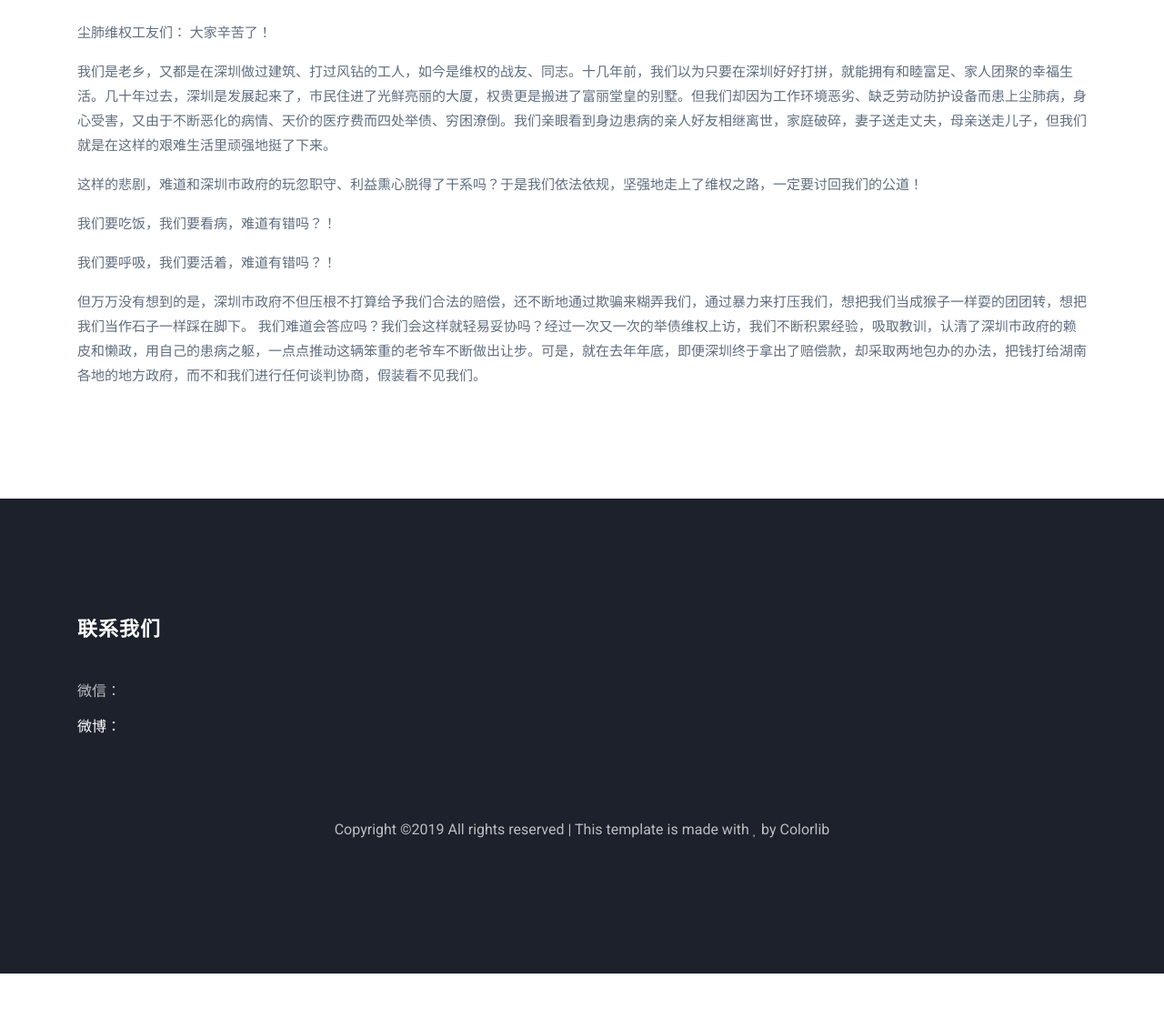
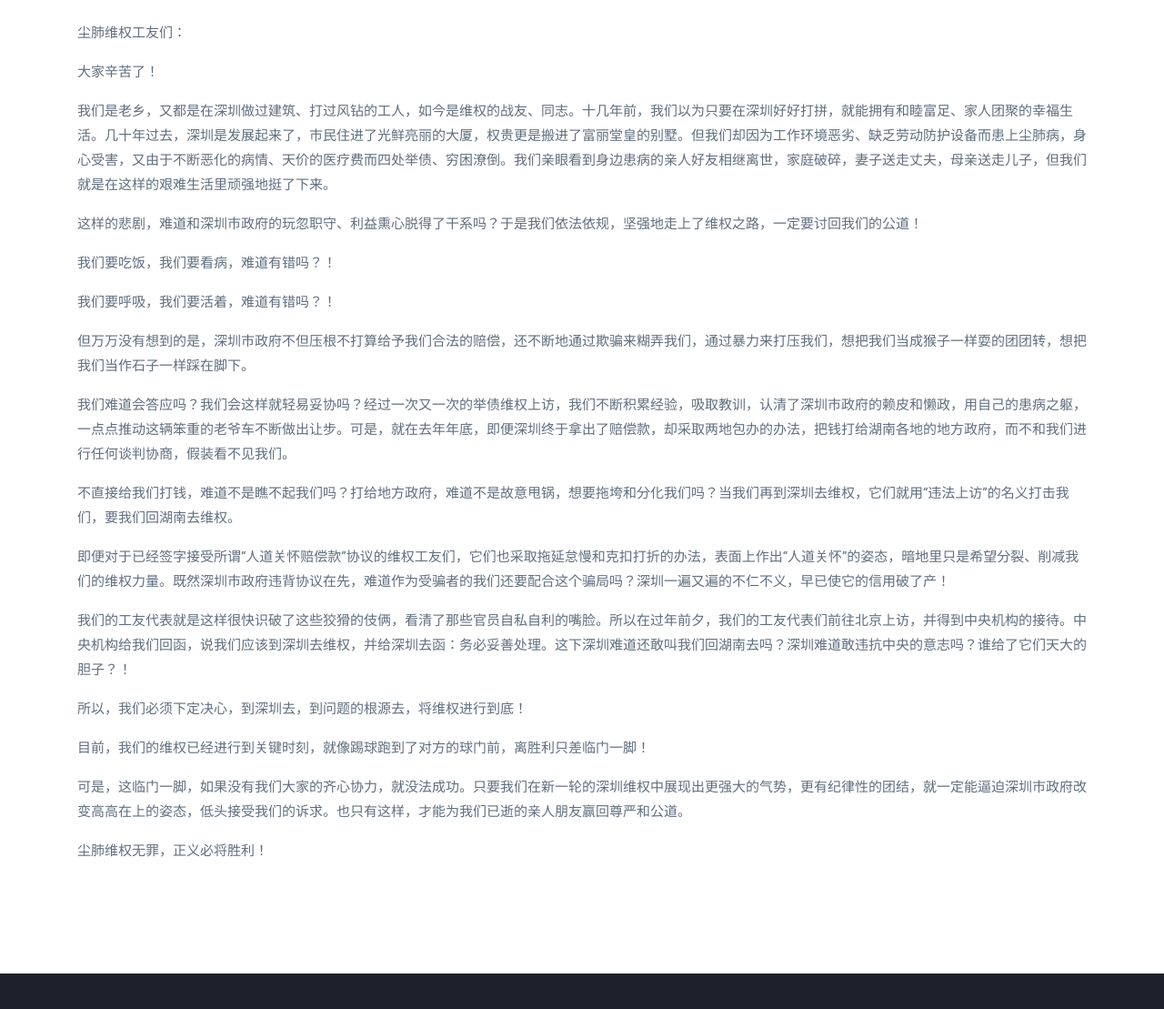
Before and after one commit to chenfeizhisheng/chenfeizhisheng.github.io, a Jekyll site: the page built from _posts/2019-03-04-告尘肺维权工友的一封信.md, in a window 1280 px wide and 1400 px high, scrolled down 880 px. Shown: the part 233-1342 px from the top of the window at 91% size. Built offline with Jekyll 4.4.1, drawn with Linux system fonts in a browser that asks for light colours; some web fonts are replaced; comment, search, counter and statistics services are not loaded; before the commit the page ends 2183 px from its top, so only the background shows below that.

Commit message:
Update 2019-03-04-告尘肺维权工友的一封信.md

```diff
--- a/_posts/2019-03-04-告尘肺维权工友的一封信.md
+++ b/_posts/2019-03-04-告尘肺维权工友的一封信.md
@@ -12,6 +12,7 @@ excerpt_separator: <!--more-->
 
 ---
 尘肺维权工友们：
+
 大家辛苦了！
 
 我们是老乡，又都是在深圳做过建筑、打过风钻的工人，如今是维权的战友、同志。十几年前，我们以为只要在深圳好好打拼，就能拥有和睦富足、家人团聚的幸福生活。几十年过去，深圳是发展起来了，市民住进了光鲜亮丽的大厦，权贵更是搬进了富丽堂皇的别墅。但我们却因为工作环境恶劣、缺乏劳动防护设备而患上尘肺病，身心受害，又由于不断恶化的病情、天价的医疗费而四处举债、穷困潦倒。我们亲眼看到身边患病的亲人好友相继离世，家庭破碎，妻子送走丈夫，母亲送走儿子，但我们就是在这样的艰难生活里顽强地挺了下来。
@@ -23,4 +24,19 @@ excerpt_separator: <!--more-->
 我们要呼吸，我们要活着，难道有错吗？！
 
 但万万没有想到的是，深圳市政府不但压根不打算给予我们合法的赔偿，还不断地通过欺骗来糊弄我们，通过暴力来打压我们，想把我们当成猴子一样耍的团团转，想把我们当作石子一样踩在脚下。
+
 我们难道会答应吗？我们会这样就轻易妥协吗？经过一次又一次的举债维权上访，我们不断积累经验，吸取教训，认清了深圳市政府的赖皮和懒政，用自己的患病之躯，一点点推动这辆笨重的老爷车不断做出让步。可是，就在去年年底，即便深圳终于拿出了赔偿款，却采取两地包办的办法，把钱打给湖南各地的地方政府，而不和我们进行任何谈判协商，假装看不见我们。
+
+不直接给我们打钱，难道不是瞧不起我们吗？打给地方政府，难道不是故意甩锅，想要拖垮和分化我们吗？当我们再到深圳去维权，它们就用“违法上访”的名义打击我们，要我们回湖南去维权。
+
+即便对于已经签字接受所谓“人道关怀赔偿款”协议的维权工友们，它们也采取拖延怠慢和克扣打折的办法，表面上作出“人道关怀”的姿态，暗地里只是希望分裂、削减我们的维权力量。既然深圳市政府违背协议在先，难道作为受骗者的我们还要配合这个骗局吗？深圳一遍又遍的不仁不义，早已使它的信用破了产！
+
+我们的工友代表就是这样很快识破了这些狡猾的伎俩，看清了那些官员自私自利的嘴脸。所以在过年前夕，我们的工友代表们前往北京上访，并得到中央机构的接待。中央机构给我们回函，说我们应该到深圳去维权，并给深圳去函：务必妥善处理。这下深圳难道还敢叫我们回湖南去吗？深圳难道敢违抗中央的意志吗？谁给了它们天大的胆子？！
+
+所以，我们必须下定决心，到深圳去，到问题的根源去，将维权进行到底！
+
+目前，我们的维权已经进行到关键时刻，就像踢球跑到了对方的球门前，离胜利只差临门一脚！
+
+可是，这临门一脚，如果没有我们大家的齐心协力，就没法成功。只要我们在新一轮的深圳维权中展现出更强大的气势，更有纪律性的团结，就一定能逼迫深圳市政府改变高高在上的姿态，低头接受我们的诉求。也只有这样，才能为我们已逝的亲人朋友赢回尊严和公道。
+
+尘肺维权无罪，正义必将胜利！
```
